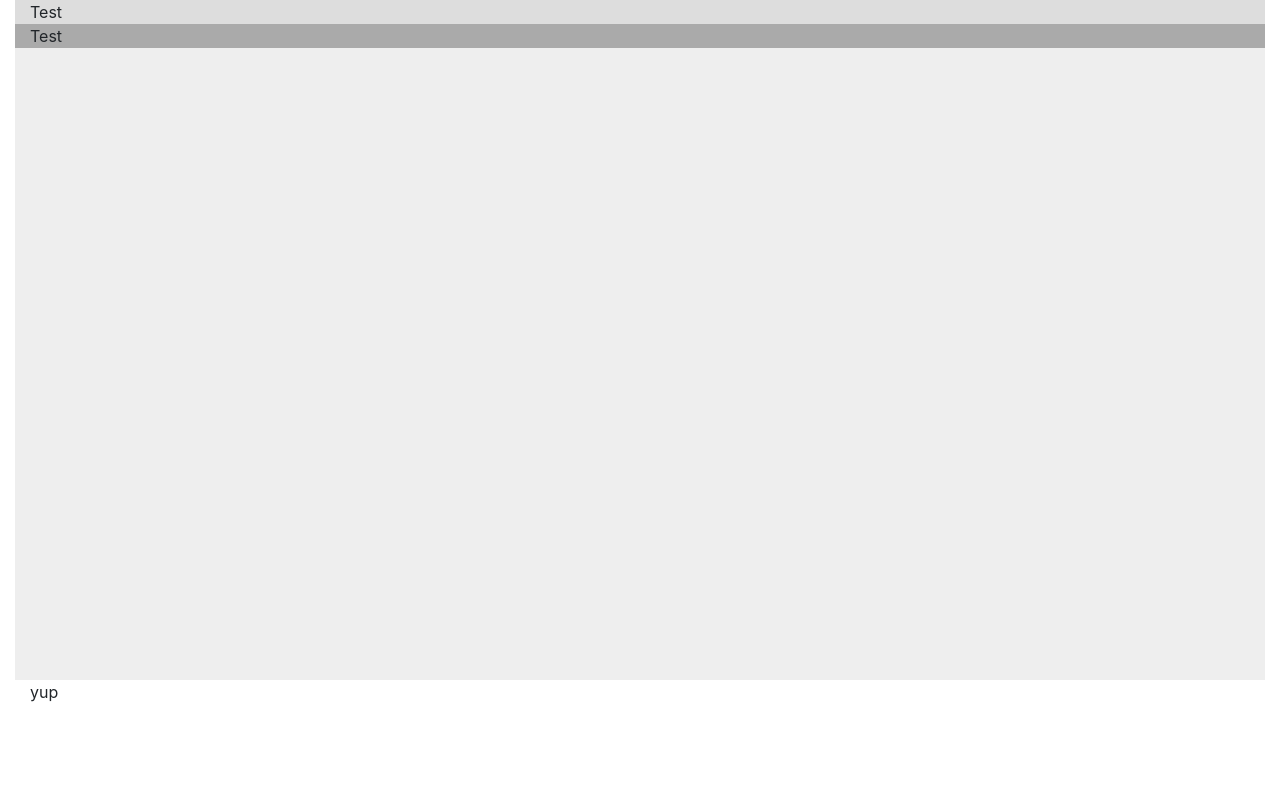
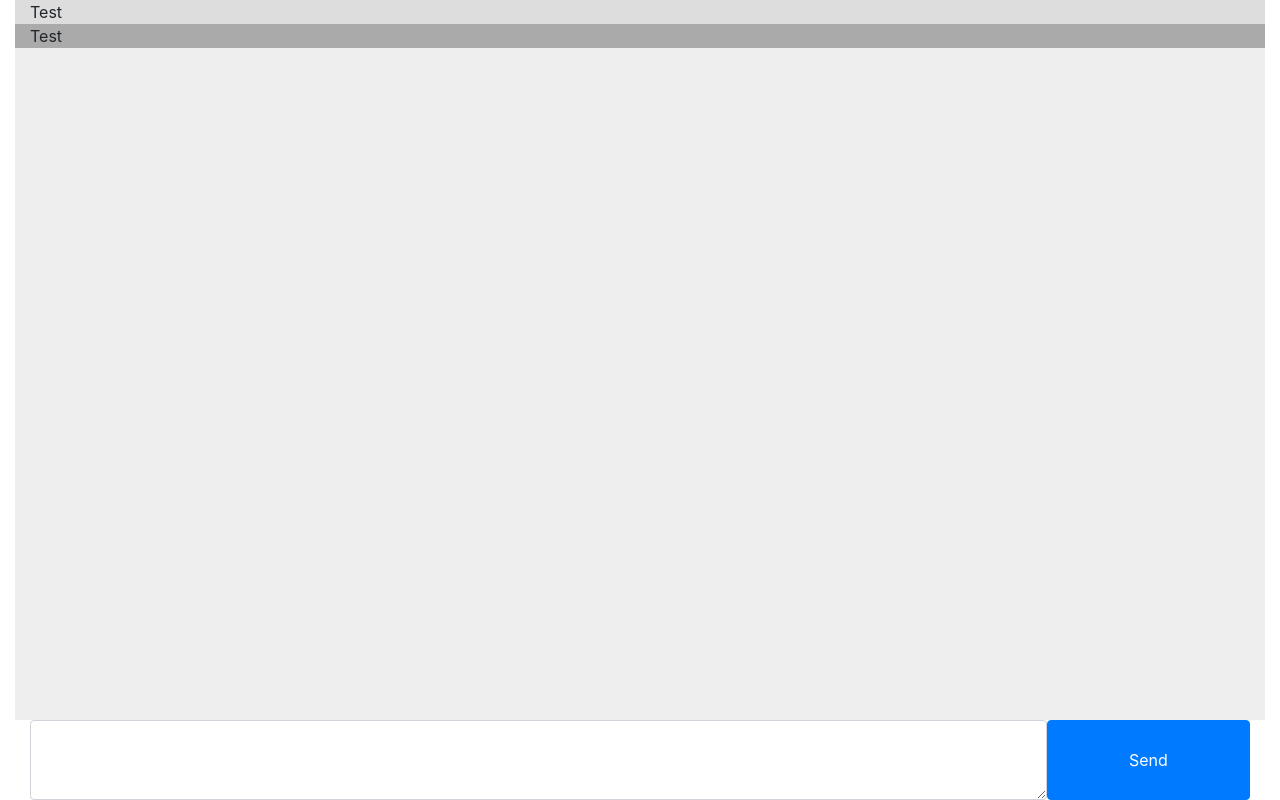
Before and after one commit to mindlessdrone/chatapp, a website: page index.html in a window 1280 px wide. Drawn offline with nearby package versions, Linux system fonts and the light colour scheme.

Commit message:
layout mostly there

```diff
--- a/index.html
+++ b/index.html
@@ -15,8 +15,13 @@
                 </div>
             </div>
             <div class="container-fluid" id="msgArea">
-                <div class="row">
-                    <div class="col">yup</div>
+                <div class="row h-100 no-gutters">
+                    <div class="col-lg-10">
+                        <textarea class="form-control"></textarea>
+                    </div>
+                    <div class="col-lg-2">
+                        <button type="button" class="btn btn-primary" id="sendButton">Send</button>
+                    </div>
                 </div>
             </div>
         </div>
--- a/public/css/site.css
+++ b/public/css/site.css
@@ -1,12 +1,13 @@
 #chatArea {
     background-color: #eeeeee;
-    height: 85vh;
+    height: 90vh;
 }
 
 #msgArea {
     background-color: #ffffff;
-    height: 15vh;
+    height: 10vh;
 }
+
 
 .msg:nth-child(even) {
     background-color: #aaa;
@@ -15,3 +16,13 @@
 .msg:nth-child(odd) {
     background-color: #ddd;
 }
+
+#sendButton {
+    width: 100%;
+    min-height: 100%;
+}
+
+.form-control {
+    width 100%;
+    height: 100%;
+}
```
